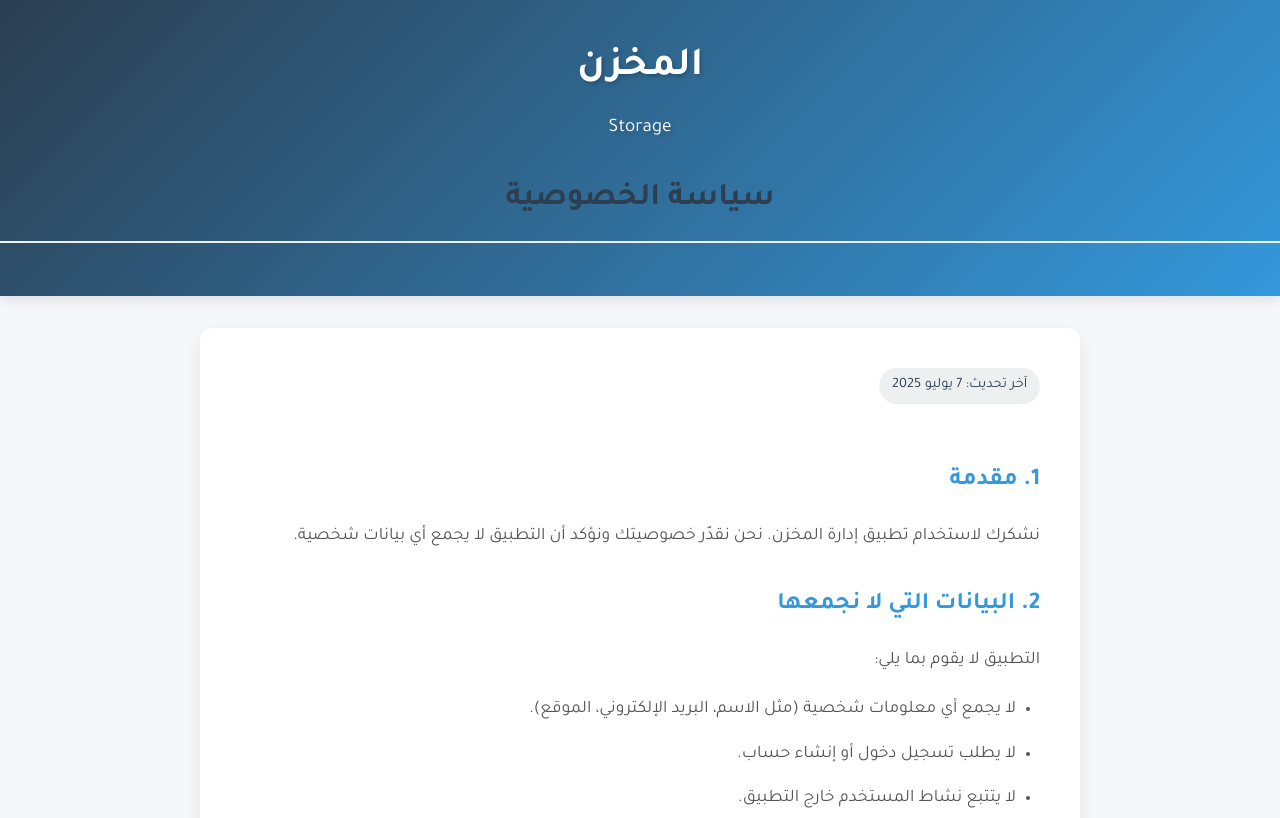
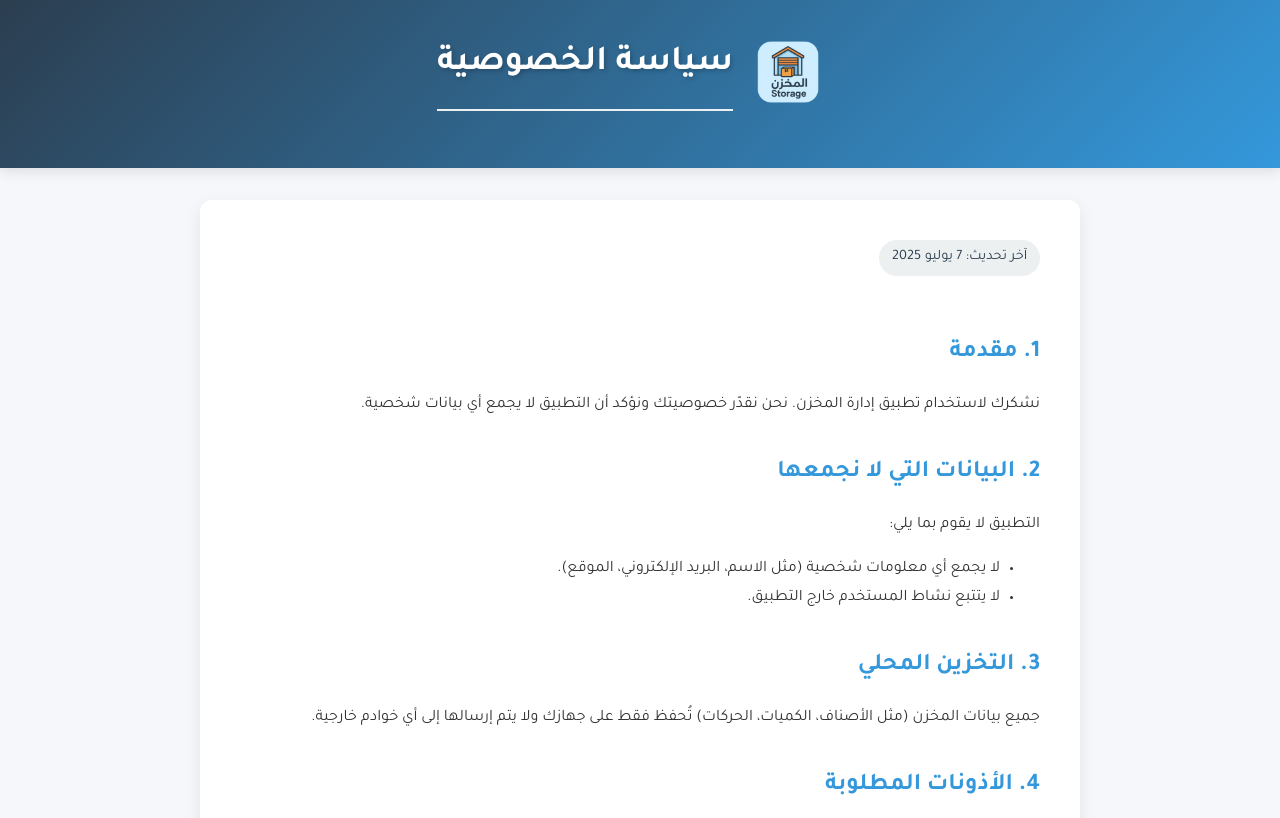
Before and after one commit to AhmedYousefDev/privacy, a plain HTML site: page index.html in a window 1280 px wide. Shown: the top 818 px of the page. Drawn offline with Linux system fonts and the light colour scheme.

Commit message:
Update index.html

```diff
--- a/index.html
+++ b/index.html
@@ -40,19 +40,18 @@
             margin-bottom: 1.5rem;
         }
 
+        .logo-img {
+            height: 80px;
+            width: auto;
+            margin: 0 15px;
+        }
+
         .logo-text {
-            font-size: 2.5rem;
+            font-size: 2.2rem;
             font-weight: 700;
-            margin: 0 1rem;
+            margin: 0;
             color: white;
             text-shadow: 2px 2px 4px rgba(0,0,0,0.2);
-        }
-
-        .logo-text span {
-            display: block;
-            font-size: 1.2rem;
-            font-weight: 400;
-            margin-top: 0.5rem;
         }
 
         .container {
@@ -76,19 +75,6 @@
             color: var(--secondary-color);
             font-size: 1.5rem;
             margin: 2rem 0 1rem;
-        }
-
-        p, li {
-            font-size: 1.1rem;
-            color: #555;
-        }
-
-        ul {
-            padding-right: 1.5rem;
-        }
-
-        li {
-            margin-bottom: 0.8rem;
         }
 
         .update-date {
@@ -115,8 +101,12 @@
                 margin: 0 1rem 2rem;
             }
 
+            .logo-img {
+                height: 60px;
+            }
+
             .logo-text {
-                font-size: 2rem;
+                font-size: 1.8rem;
             }
         }
     </style>
@@ -124,12 +114,9 @@
 <body>
     <div class="header">
         <div class="logo-container">
-            <div class="logo-text">
-                المخزن
-                <span>Storage</span>
-            </div>
+            <img src="egypt_studio_logo.png" alt="لوجو تطبيق المخزن" class="logo-img">
+            <h1 class="logo-text">سياسة الخصوصية</h1>
         </div>
-        <h1>سياسة الخصوصية</h1>
     </div>
 
     <div class="container">
@@ -142,7 +129,6 @@
         <p>التطبيق لا يقوم بما يلي:</p>
         <ul>
             <li>لا يجمع أي معلومات شخصية (مثل الاسم، البريد الإلكتروني، الموقع).</li>
-            <li>لا يطلب تسجيل دخول أو إنشاء حساب.</li>
             <li>لا يتتبع نشاط المستخدم خارج التطبيق.</li>
         </ul>
 
@@ -162,7 +148,7 @@
         <div class="contact-info">
             <h2>6. اتصل بنا</h2>
             <p>لأية استفسارات حول الخصوصية، يمكنك التواصل معنا عبر:</p>
-            <p>البريد الإلكتروني: <strong>kongoph3000@gmail.com</strong></p>
+            <p>البريد الإلكتروني: <strong>support@example.com</strong></p>
         </div>
     </div>
 </body>
```
